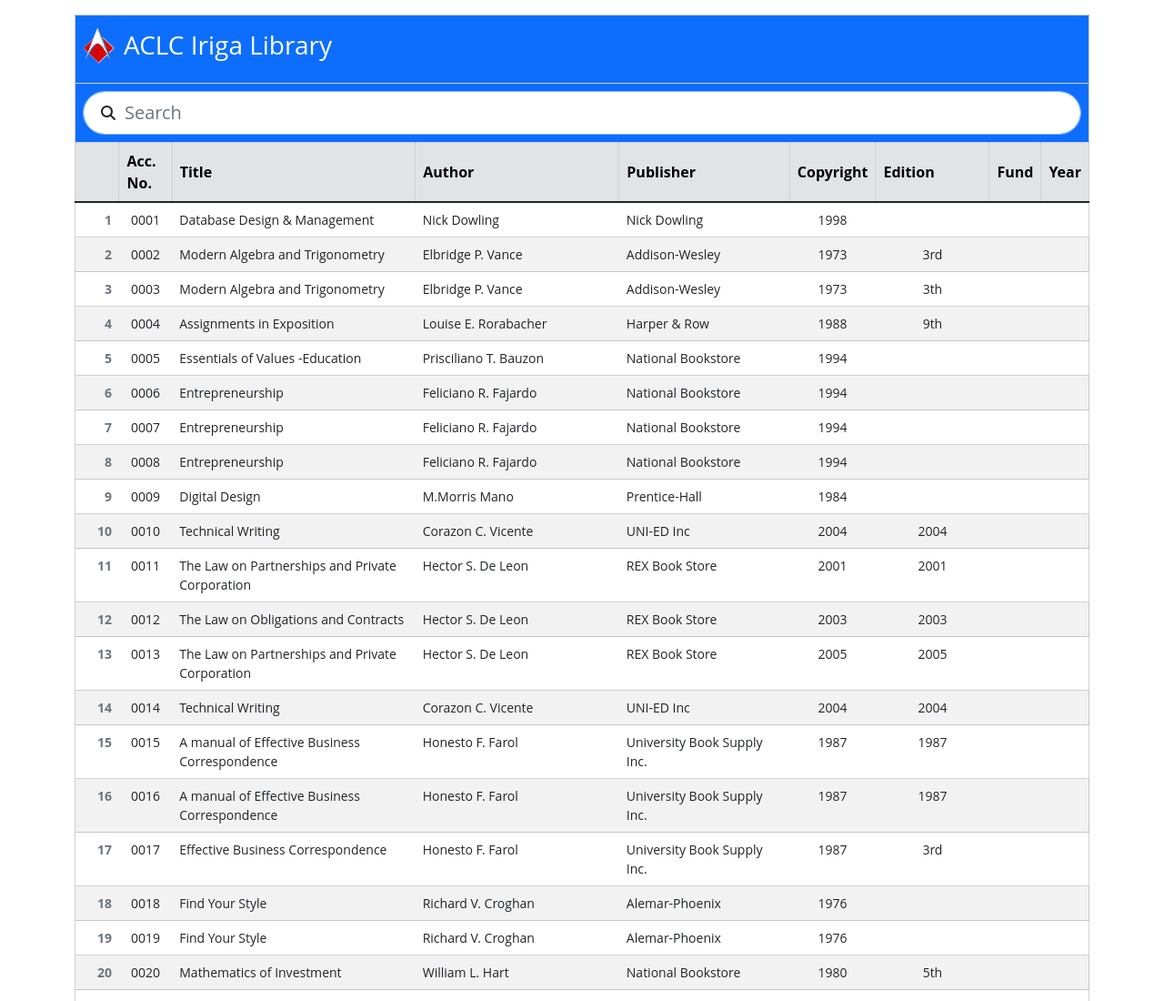
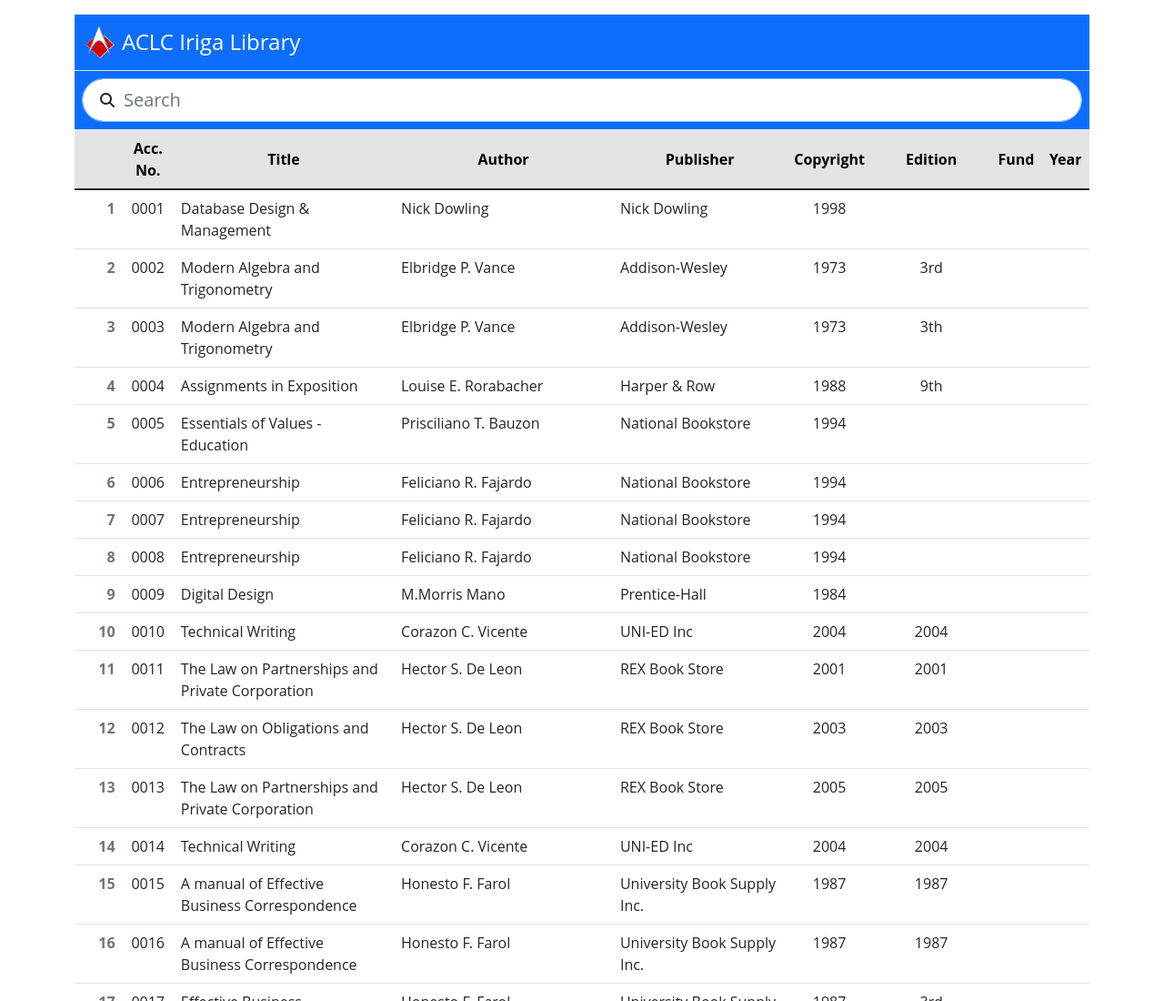
Before and after one commit to aclc-iriga/library, a plain HTML site: page index.html in a window 1280 px wide. Shown: the top 1100 px of the page at 91% size. Drawn offline with Linux system fonts and the light colour scheme.

Commit message:
Update styles.

```diff
--- a/css/index.css
+++ b/css/index.css
@@ -19,17 +19,6 @@ i {
 }
 
 th {
-    border: 1px rgba(0, 0, 0, 0.18) solid;
+    text-align: center;
+    vertical-align: middle !important;
 }
-
-tbody {
-    border: 1px rgba(0, 0, 0, 0.18) solid;
-    font-size: 14px;
-}
-th, td {
-    border-bottom: 2px rgba(0, 0, 0, 0.18) solid;
-}
-
-tr:nth-child(even) {
-    background-color: #f2f2f2;
-}
--- a/index.html
+++ b/index.html
@@ -15,10 +15,12 @@
             <thead class="sticky-top">
                 <tr class="bg-primary text-white">
                     <th colspan="9">
-                        <h3 style="display: flex; align-items: center;">
-                            <img src="img/ACLC-Logo.png" alt="" width="35" height="50" style="margin-right: 10px;">
+                        <div class="d-flex align-items-center">
+                            <img src="img/ACLC-Logo.png" class="ms-1 me-2" style="width: 32px;">
+                            <h4 class="m-0">
                                 ACLC Iriga Library
-                        </h3>
+                            </h4>
+                        </div>
                     </th>
                 </tr>
                 <tr class="bg-primary">
@@ -37,15 +39,15 @@
                     </th>
                 </tr>
                 <tr class="table-secondary">
-                    <th style="vertical-align: middle;"></th>
-                    <th style="vertical-align: middle;">Acc. No.</th>
-                    <th style="vertical-align: middle;">Title</th>
-                    <th style="vertical-align: middle;">Author</th>
-                    <th style="vertical-align: middle;">Publisher</th>
-                    <th style="vertical-align: middle;">Copyright</th>
-                    <th style="vertical-align: middle;">Edition</th>
-                    <th style="vertical-align: middle;">Fund</th>
-                    <th style="vertical-align: middle;">Year</th>
+                    <th></th>
+                    <th>Acc. No.</th>
+                    <th>Title</th>
+                    <th>Author</th>
+                    <th>Publisher</th>
+                    <th>Copyright</th>
+                    <th>Edition</th>
+                    <th>Fund</th>
+                    <th>Year</th>
                 </tr>
             </thead>
             <tbody>
```
Lines whose indentation alone changed are shown as unchanged.
